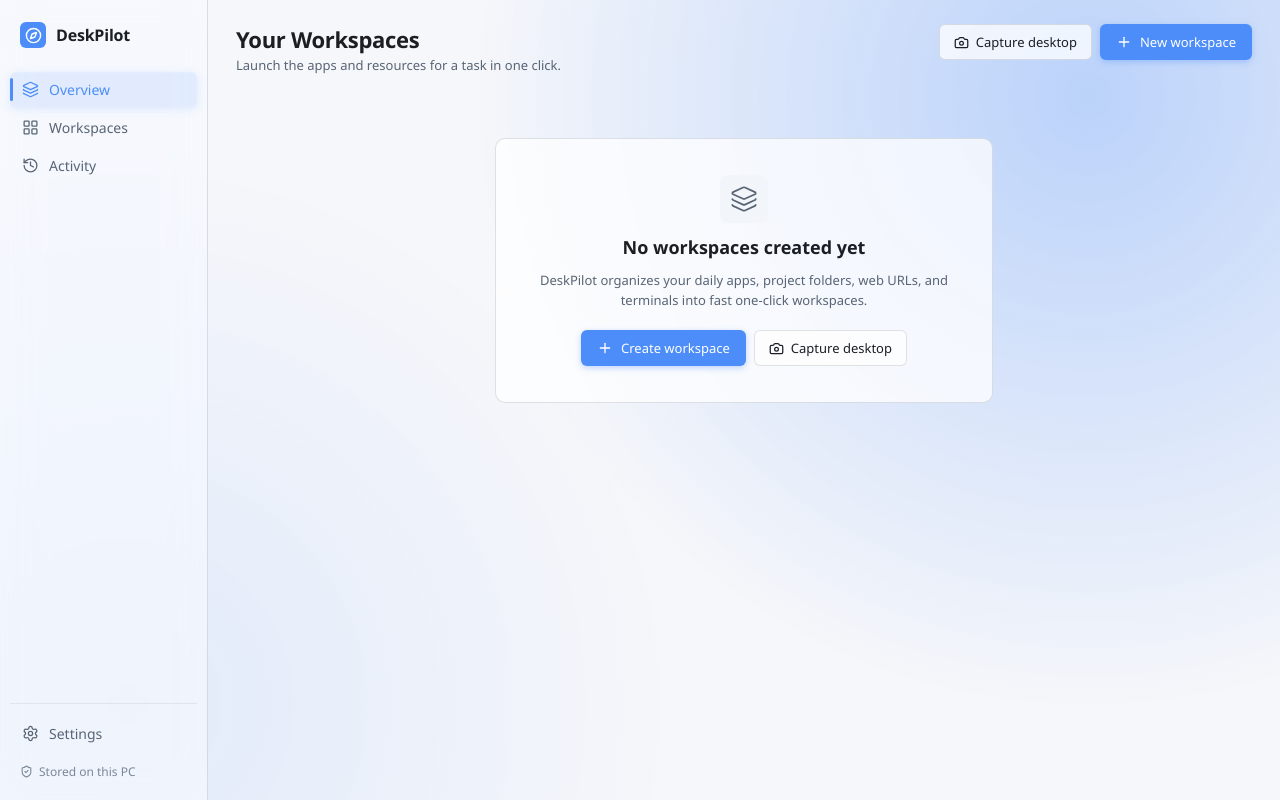
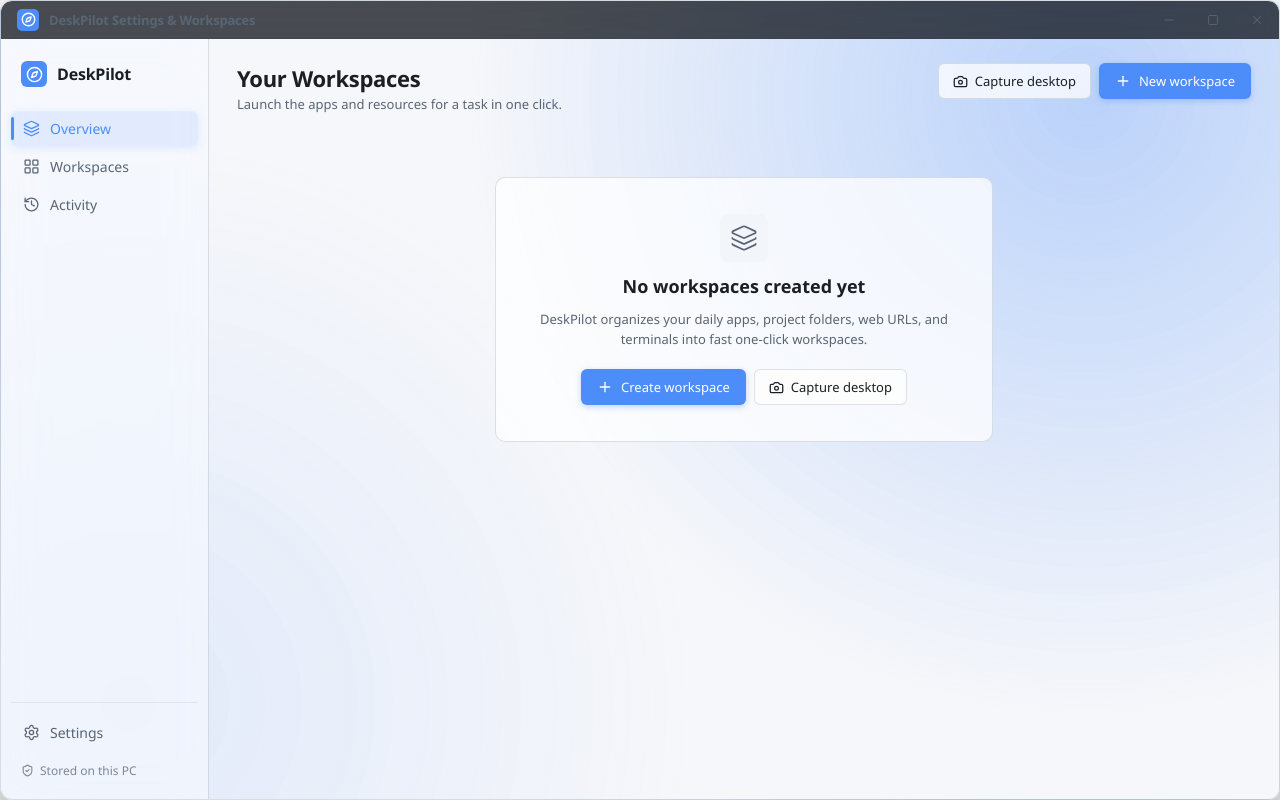
Before and after one commit to Siphon18/DeskPilot, a React (Vite) app: page / in a window 1280 px wide. Built offline with nearby package versions, Linux system fonts and the light colour scheme.

Commit message:
Replace native OS titlebar with custom minimize maximize and close header

```diff
--- a/src-tauri/tauri.conf.json
+++ b/src-tauri/tauri.conf.json
@@ -23,6 +23,7 @@
         "center": true,
         "fullscreen": false,
         "transparent": true,
+        "decorations": false,
         "visible": false
       },
       {
--- a/src/app/App.module.css
+++ b/src/app/App.module.css
@@ -1,5 +1,6 @@
-.appLayout {
+.appShell {
   display: flex;
+  flex-direction: column;
   height: 100vh;
   width: 100vw;
   overflow: hidden;
@@ -9,6 +10,17 @@
     var(--bg-app);
   backdrop-filter: var(--liquid-blur);
   -webkit-backdrop-filter: var(--liquid-blur);
+  border: 1px solid var(--border-default);
+  border-radius: var(--radius-dialog);
+  box-shadow: 0 16px 48px rgba(0, 0, 0, 0.45);
+}
+
+.appLayout {
+  display: flex;
+  flex: 1;
+  width: 100%;
+  overflow: hidden;
+  min-height: 0;
 }
 
 .mainContent {
--- a/src/app/App.tsx
+++ b/src/app/App.tsx
@@ -7,6 +7,7 @@ import { WorkspacesView } from '../features/workspaces/WorkspacesView';
 import { WorkspaceDetailView } from '../features/workspaces/WorkspaceDetailView';
 import { ActivityView } from '../features/activity/ActivityView';
 import { SettingsView } from '../features/settings/SettingsView';
+import { WindowHeader } from '../components/WindowHeader';
 import { WorkspaceModal } from '../components/WorkspaceModal';
 import { DeleteModal } from '../components/DeleteModal';
 import { LaunchModal } from '../components/LaunchModal';
@@ -264,10 +265,12 @@ export const App: React.FC = () => {
   };
 
   return (
-    <div className={styles.appLayout}>
-      <Sidebar currentTab={currentTab} onSelectTab={handleSelectTab} />
+    <div className={styles.appShell}>
+      <WindowHeader title="DeskPilot Settings & Workspaces" showBrand={true} />
+      <div className={styles.appLayout}>
+        <Sidebar currentTab={currentTab} onSelectTab={handleSelectTab} />
 
-      <main className={styles.mainContent}>
+        <main className={styles.mainContent}>
         {isLoading ? (
           <div className={styles.loadingContainer}>
             <div className={styles.spinner} />
@@ -369,6 +372,7 @@ export const App: React.FC = () => {
         }}
         onCaptureCurrent={handleCaptureCurrent}
       />
+      </div>
     </div>
   );
 };
--- /dev/null
+++ b/src/components/WindowHeader.module.css
@@ -0,0 +1,73 @@
+.header {
+  height: 38px;
+  width: 100%;
+  display: flex;
+  align-items: center;
+  justify-content: space-between;
+  padding: 0 0 0 16px;
+  background: rgba(14, 18, 24, 0.75);
+  backdrop-filter: var(--liquid-blur);
+  -webkit-backdrop-filter: var(--liquid-blur);
+  border-bottom: 1px solid var(--border-default);
+  user-select: none;
+  flex-shrink: 0;
+  z-index: 100;
+}
+
+.brandArea {
+  display: flex;
+  align-items: center;
+  gap: 10px;
+}
+
+.brandMark {
+  width: 22px;
+  height: 22px;
+  border-radius: 5px;
+  background: var(--accent-primary);
+  color: #ffffff;
+  display: flex;
+  align-items: center;
+  justify-content: center;
+}
+
+.title {
+  font-size: 13px;
+  font-weight: 600;
+  color: var(--text-secondary);
+  letter-spacing: -0.2px;
+}
+
+.dragSpacer {
+  flex: 1;
+  height: 100%;
+}
+
+.controlsArea {
+  display: flex;
+  align-items: center;
+  height: 100%;
+}
+
+.controlBtn {
+  width: 44px;
+  height: 100%;
+  border: none;
+  background: transparent;
+  color: var(--text-secondary);
+  display: flex;
+  align-items: center;
+  justify-content: center;
+  cursor: pointer;
+  transition: background var(--transition-fast), color var(--transition-fast);
+}
+
+.controlBtn:hover {
+  background: rgba(255, 255, 255, 0.08);
+  color: var(--text-primary);
+}
+
+.closeBtn:hover {
+  background: #e81123 !important;
+  color: #ffffff !important;
+}
--- /dev/null
+++ b/src/components/WindowHeader.tsx
@@ -0,0 +1,82 @@
+import React from 'react';
+import { Minus, Square, X, Compass } from 'lucide-react';
+import { desktopApi } from '../lib/desktop-api';
+import styles from './WindowHeader.module.css';
+
+interface WindowHeaderProps {
+  title?: string;
+  showBrand?: boolean;
+}
+
+export const WindowHeader: React.FC<WindowHeaderProps> = ({
+  title = 'DeskPilot',
+  showBrand = true,
+}) => {
+  const handleMinimize = async () => {
+    try {
+      await desktopApi.window.minimize();
+    } catch (e) {
+      console.warn('Minimize error', e);
+    }
+  };
+
+  const handleToggleMaximize = async () => {
+    try {
+      await desktopApi.window.toggleMaximize();
+    } catch (e) {
+      console.warn('Maximize error', e);
+    }
+  };
+
+  const handleClose = async () => {
+    try {
+      await desktopApi.window.hide();
+    } catch (e) {
+      console.warn('Close error', e);
+    }
+  };
+
+  return (
+    <header className={styles.header} data-tauri-drag-region>
+      <div className={styles.brandArea} data-tauri-drag-region>
+        {showBrand && (
+          <div className={styles.brandMark}>
+            <Compass size={15} strokeWidth={2.2} />
+          </div>
+        )}
+        <span className={styles.title} data-tauri-drag-region>{title}</span>
+      </div>
+
+      <div className={styles.dragSpacer} data-tauri-drag-region />
+
+      <div className={styles.controlsArea}>
+        <button
+          className={styles.controlBtn}
+          onClick={handleMinimize}
+          title="Minimize"
+          aria-label="Minimize"
+        >
+          <Minus size={14} strokeWidth={1.8} />
+        </button>
+
+        <button
+          className={styles.controlBtn}
+          onClick={handleToggleMaximize}
+          title="Maximize"
+          aria-label="Maximize"
+        >
+          <Square size={12} strokeWidth={1.8} />
+        </button>
+
+        <button
+          className={`${styles.controlBtn} ${styles.closeBtn}`}
+          onClick={handleClose}
+          title="Close (Hide to tray)"
+          aria-label="Close"
+        >
+          <X size={14} strokeWidth={1.8} />
+        </button>
+      </div>
+    </header>
+  );
+};
--- a/src/features/launcher/StandaloneLauncher.tsx
+++ b/src/features/launcher/StandaloneLauncher.tsx
@@ -151,9 +151,9 @@ export const StandaloneLauncher: React.FC = () => {
 
   return (
     <div className={styles.container}>
-      <div className={styles.card}>
+      <div className={styles.card} data-tauri-drag-region>
         {/* Search header with instant focus */}
-        <div className={styles.searchHeader}>
+        <div className={styles.searchHeader} data-tauri-drag-region>
           <Search size={16} className={styles.searchIcon} />
           <input
             ref={inputRef}
--- a/src/lib/desktop-api.ts
+++ b/src/lib/desktop-api.ts
@@ -83,6 +83,8 @@ export const desktopApi = {
   window: {
     hide: (): Promise<void> => invoke<void>('window_hide'),
     show: (): Promise<void> => invoke<void>('window_show'),
+    minimize: (): Promise<void> => invoke<void>('window_minimize'),
+    toggleMaximize: (): Promise<void> => invoke<void>('window_toggle_maximize'),
     openMainDashboard: (): Promise<void> => invoke<void>('open_main_dashboard'),
     closeLauncher: (): Promise<void> => invoke<void>('close_launcher'),
   },
```
Also changed, not shown: 2 other files (tests, documents, lock files or other folders).
